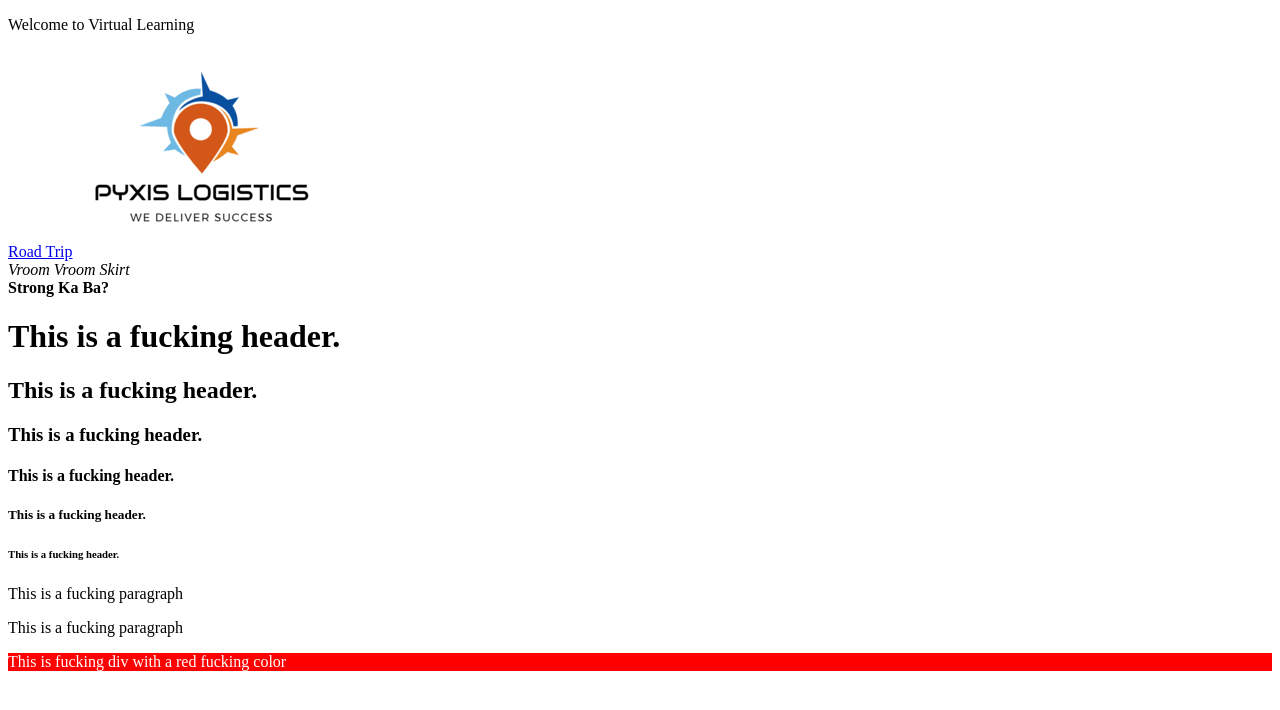
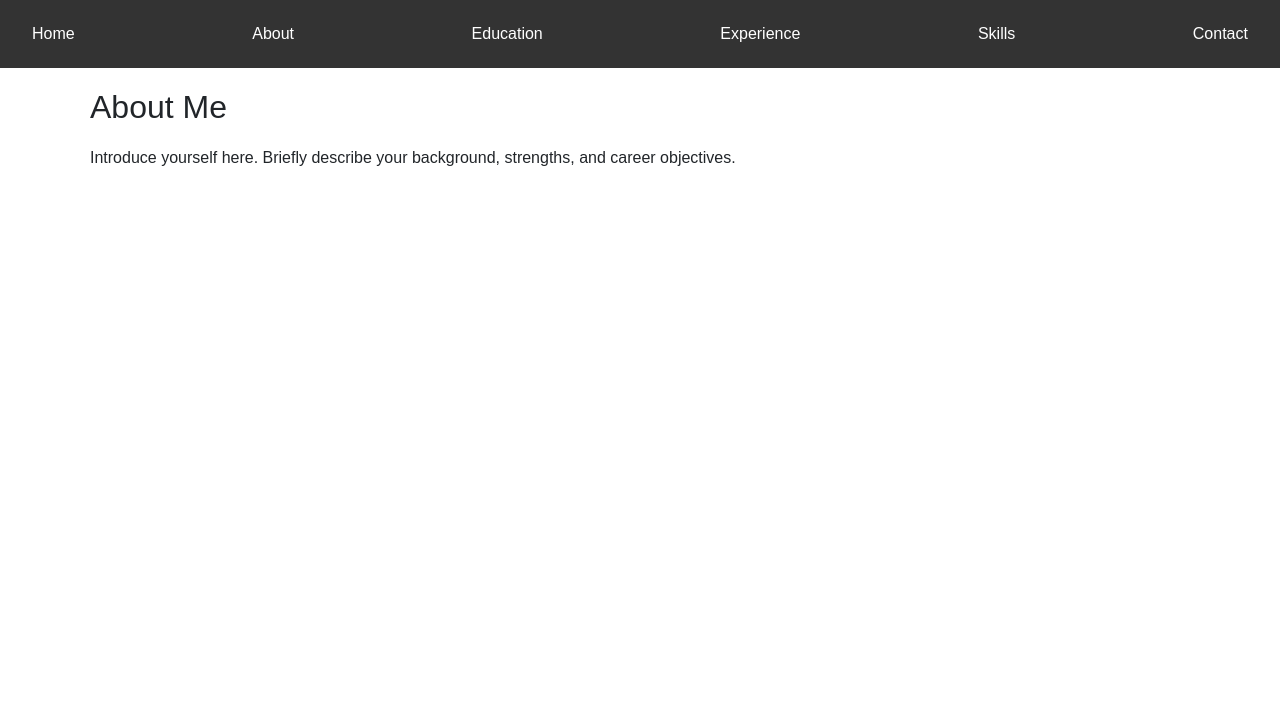
Before and after one commit to regie-KodeGo/regie-KodeGo.github.io, a plain HTML site: page index.html in a window 1280 px wide. Drawn offline with nearby package versions, Linux system fonts and the light colour scheme.

Commit message:
Revision 2

```diff
--- a/index.html
+++ b/index.html
@@ -1,37 +1,42 @@
 <!DOCTYPE html>
 <html lang="en">
-
 <head>
     <meta charset="UTF-8">
     <meta name="viewport" content="width=device-width, initial-scale=1.0">
-    <title>My First HTML Page</title>
-
-
+    <title>Your Resume</title>
+    <!-- Bootstrap CSS -->
+    <link rel="stylesheet" href="https://maxcdn.bootstrapcdn.com/bootstrap/4.5.2/css/bootstrap.min.css">
+    <!-- Custom CSS -->
+    <link rel="stylesheet" href="styles.css">
 </head>
-
 <body>
 
-    <p>Welcome to Virtual Learning</p>
-    <a target="_blank" title="To the moon" href="https://pyxislogistics.net/">Road Trip</a>
+<!-- Top Navigation Bar -->
+<nav class="navbar">
+    <a href="index.html">Home</a>
+    <a href="about.html">About</a>
+    <a href="education.html">Education</a>
+    <a href="experience.html">Experience</a>
+    <a href="skills.html">Skills</a>
+    <a href="contact.html">Contact</a>
+</nav>
 
-    <img src="/logo.png" alt="logo" />
-    <br>
-    <em>Vroom Vroom Skirt</em>
-    <br>
-    <strong>Strong Ka Ba?</strong>
+<!-- Page Content -->
+<div class="container">
+    <div class="section" id="about">
+        <h2>About Me</h2>
+        <p>
+            Introduce yourself here. Briefly describe your background, strengths, and career objectives.
+        </p>
+    </div>
 
-    <h1>This is a fucking header.</h1>
-    <h2>This is a fucking header.</h2>
-    <h3>This is a fucking header.</h3>
-    <h4>This is a fucking header.</h4>
-    <h5>This is a fucking header.</h5>
-    <h6>This is a fucking header.</h6>
+    <!-- Other sections will be included here -->
+</div>
 
-    <p>This is a fucking paragraph</p>
-    <p>This is a fucking paragraph</p>
-
-    <div style="background-color: red; color: white;" >This is fucking div with a red fucking color</div>
+<!-- Bootstrap JS -->
+<script src="https://ajax.googleapis.com/ajax/libs/jquery/3.5.1/jquery.min.js"></script>
+<script src="https://cdnjs.cloudflare.com/ajax/libs/popper.js/1.16.0/umd/popper.min.js"></script>
+<script src="https://maxcdn.bootstrapcdn.com/bootstrap/4.5.2/js/bootstrap.min.js"></script>
 
 </body>
-
 </html>
--- /dev/null
+++ b/styles.css
@@ -0,0 +1,47 @@
+body {
+    font-family: Arial, sans-serif;
+    margin: 0;
+    padding: 0;
+}
+
+/* Top Navigation Bar Styles */
+.navbar {
+    background-color: #333;
+    color: #fff;
+}
+
+.navbar a {
+    color: #fff;
+    padding: 14px 16px;
+    text-decoration: none;
+}
+
+.navbar a:hover {
+    background-color: #ddd;
+    color: #333;
+}
+
+/* Page Content Styles */
+.container {
+    padding: 20px;
+}
+
+.section {
+    margin-bottom: 40px;
+}
+
+.section h2 {
+    margin-bottom: 20px;
+}
+
+/* Flexbox Styles */
+.flex-container {
+    display: flex;
+    flex-wrap: wrap;
+    justify-content: space-between;
+}
+
+.flex-item {
+    flex: 0 0 calc(33.33% - 20px);
+    margin-bottom: 20px;
+}
```
Also changed, not shown: about.html (added, +39 -0 lines), contact.html (added, +39 -0 lines), education.html (added, +39 -0 lines), experience.html (added, +39 -0 lines), skills.html (added, +39 -0 lines), images/ico.ico (added), images/logo.png (renamed from logo.png).
